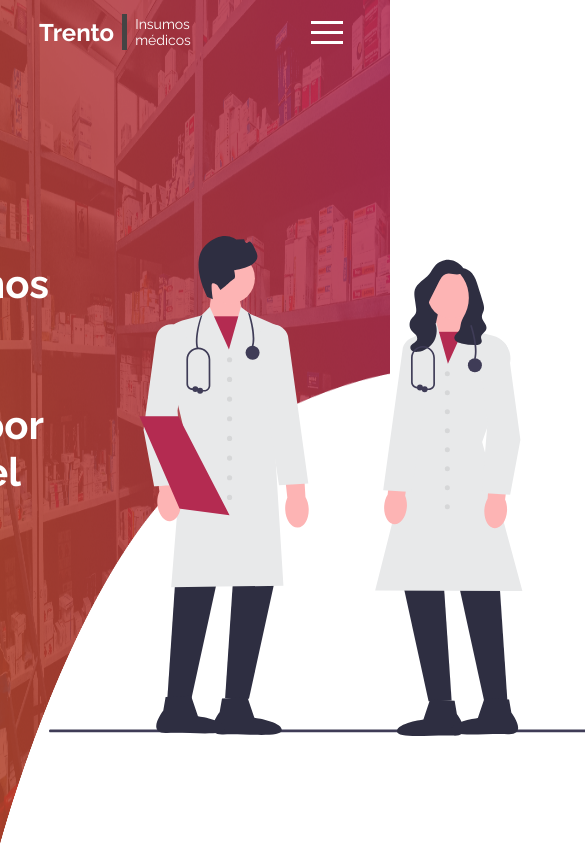
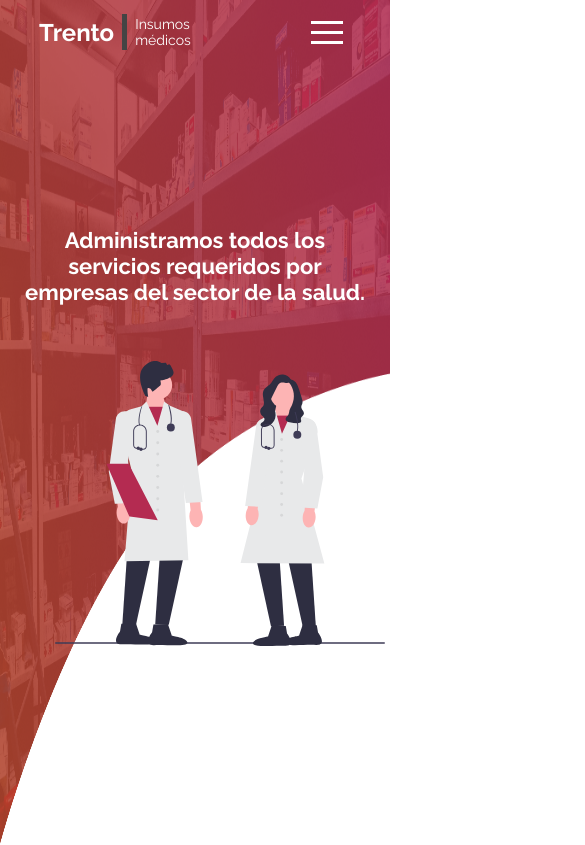
Before and after one commit to j-belec/trento, a React (Create React App) app: page / in a window 390 px wide. Shown: the top 845 px of the page, 585 px wide, since content can reach past the window. Built offline with nearby package versions, Linux system fonts and the light colour scheme.

Commit message:
Queries for Intro, Contact and Footer done.

```diff
--- a/src/sass/base/_base.scss
+++ b/src/sass/base/_base.scss
@@ -64,3 +64,26 @@ html {
     z-index: -1;
   }
 }
+
+@media (max-width: 1024px) {
+  .main-container {
+    .red-wave {
+      width: 300vw;
+    }
+  }
+}
+
+@media (max-width: 768px) {
+  .main-container {
+    .red-wave {
+      width: 400vw;
+    }
+  }
+}
+@media (max-width: 500px) {
+  .main-container {
+    .red-wave {
+      width: 700vw;
+    }
+  }
+}
--- a/src/sass/layout/_contact.scss
+++ b/src/sass/layout/_contact.scss
@@ -16,7 +16,7 @@
     border-radius: 8px;
     background-color: #dddddd;
     box-shadow: 0 0 15px #4444447e;
-    height: 60vh;
+    height: 65vh;
 
     .map {
       width: 50%;
@@ -34,6 +34,7 @@
   padding: 3.2rem 4.8rem;
   width: 50%;
   box-sizing: border-box;
+  margin: auto;
 }
 
 .form {
@@ -102,7 +103,7 @@
 
   .send {
     border-radius: 10rem;
-    border: 1px solid #cccccc;
+    border: none;
     padding: 1.8rem 2rem;
     background: linear-gradient(to top right, #b43b2b, #b42b51);
     color: #fff;
@@ -111,3 +112,112 @@
     width: 100%;
   }
 }
+
+@media (max-width: 1700px) {
+  .contact {
+    max-width: 100rem;
+    padding: 0 $spacing-3;
+    margin: 0 auto;
+    padding-top: calc(1.2 * $spacing-5);
+  }
+
+  .form-box {
+    padding: 3.2rem 4.8rem;
+    width: 50%;
+    box-sizing: border-box;
+    margin: auto;
+  }
+
+  .form {
+    margin: 0 auto;
+
+    &__input {
+      font-size: 1.4rem;
+      padding: 1.2rem 1.6rem;
+    }
+
+    &__label {
+      font-size: 1.2rem;
+    }
+
+    .send {
+      font-size: 1.6rem;
+      padding: 1.6rem 0;
+    }
+  }
+}
+
+@media (max-width: 1024px) {
+  .contact {
+    .box {
+      margin: auto;
+    }
+  }
+
+  .form-box {
+    padding: 2rem 1.4rem;
+    margin: 2rem;
+  }
+}
+
+@media (max-width: 768px) {
+  .contact {
+    .box {
+      flex-direction: column;
+      height: auto;
+      max-width: 90vw;
+      .map {
+        width: auto;
+        height: 22.5vh;
+        iframe {
+          border-radius: 8px 8px 0 0;
+        }
+      }
+    }
+  }
+  .form-box {
+    width: auto;
+    padding: 2rem 3.2rem;
+    margin: 2rem;
+  }
+
+  .form {
+    margin: 0 auto;
+
+    &__group:not(:last-child) {
+      margin-bottom: $spacing-1;
+    }
+
+    &__input {
+      font-size: 1.2rem;
+      padding: 1.2rem 1.6rem;
+    }
+
+    &__label {
+      font-size: 1rem;
+      transform: translateY(-7rem);
+    }
+
+    textarea + &__label {
+      transform: translateY(-16.25rem);
+    }
+
+    .send {
+      font-size: 1.6rem;
+      padding: 1.6rem 0;
+    }
+  }
+}
+
+@media (max-width: 500px) {
+  .form-box {
+    width: auto;
+    padding: 2rem 0;
+    margin: 2rem;
+  }
+  .form {
+    &__group:not(:last-child) {
+      margin-bottom: 0.6rem;
+    }
+  }
+}
--- a/src/sass/layout/_footer.scss
+++ b/src/sass/layout/_footer.scss
@@ -17,3 +17,31 @@ footer {
     padding-bottom: $spacing-3;
   }
 }
+
+@media (max-width: 1200px) {
+  footer {
+    padding-bottom: $spacing-2;
+    h2 {
+      font-size: 1.8rem;
+    }
+
+    p {
+      font-size: 1.4rem;
+      padding-bottom: $spacing-2;
+    }
+  }
+}
+@media (max-width: 1024px) {
+  footer {
+    padding: $spacing-4;
+    h2 {
+      font-size: 1.6rem;
+      padding-bottom: 0;
+    }
+
+    p {
+      font-size: 1.2rem;
+      padding-bottom: $spacing-2;
+    }
+  }
+}
--- a/src/sass/layout/_intro.scss
+++ b/src/sass/layout/_intro.scss
@@ -8,6 +8,7 @@
 
   div {
     display: flex;
+    padding: 0 4rem;
 
     h1 {
       font-size: 4rem;
@@ -21,3 +22,94 @@
     }
   }
 }
+
+@media (max-width: 1400px) {
+  .intro {
+    div {
+      padding: 0 4rem;
+
+      h1 {
+        font-size: 3.6rem;
+      }
+
+      .doctors {
+        height: 45rem;
+      }
+    }
+  }
+}
+
+@media (max-width: 1200px) {
+  .intro {
+    div {
+      padding: 0 4rem;
+
+      h1 {
+        font-size: 3.2rem;
+      }
+
+      .doctors {
+        height: 42.5rem;
+      }
+    }
+  }
+}
+
+@media (max-width: 1024px) {
+  .intro {
+    div {
+      padding: 0 2.4rem;
+
+      h1 {
+        font-size: 3rem;
+      }
+
+      .doctors {
+        height: 35rem;
+      }
+    }
+  }
+}
+
+@media (max-width: 768px) {
+  .intro {
+    div {
+      padding: 0 2rem;
+      flex-direction: column;
+      gap: 4.8rem;
+
+      h1 {
+        font-size: 3.2rem;
+        max-width: 90vw;
+        text-align: center;
+        margin: 0 auto;
+      }
+
+      .doctors {
+        height: 35rem;
+      }
+    }
+  }
+}
+
+@media (max-width: 500px) {
+  .intro {
+    div {
+      padding: 0 2rem;
+      flex-direction: column;
+      gap: 5.6rem;
+      margin-bottom: 10rem;
+
+      h1 {
+        font-size: 2.2rem;
+        padding: 0 1.8rem;
+        max-width: max-content;
+      }
+
+      .doctors {
+        height: 28.5rem;
+        margin-left: 5rem;
+      }
+    }
+  }
+}
```
